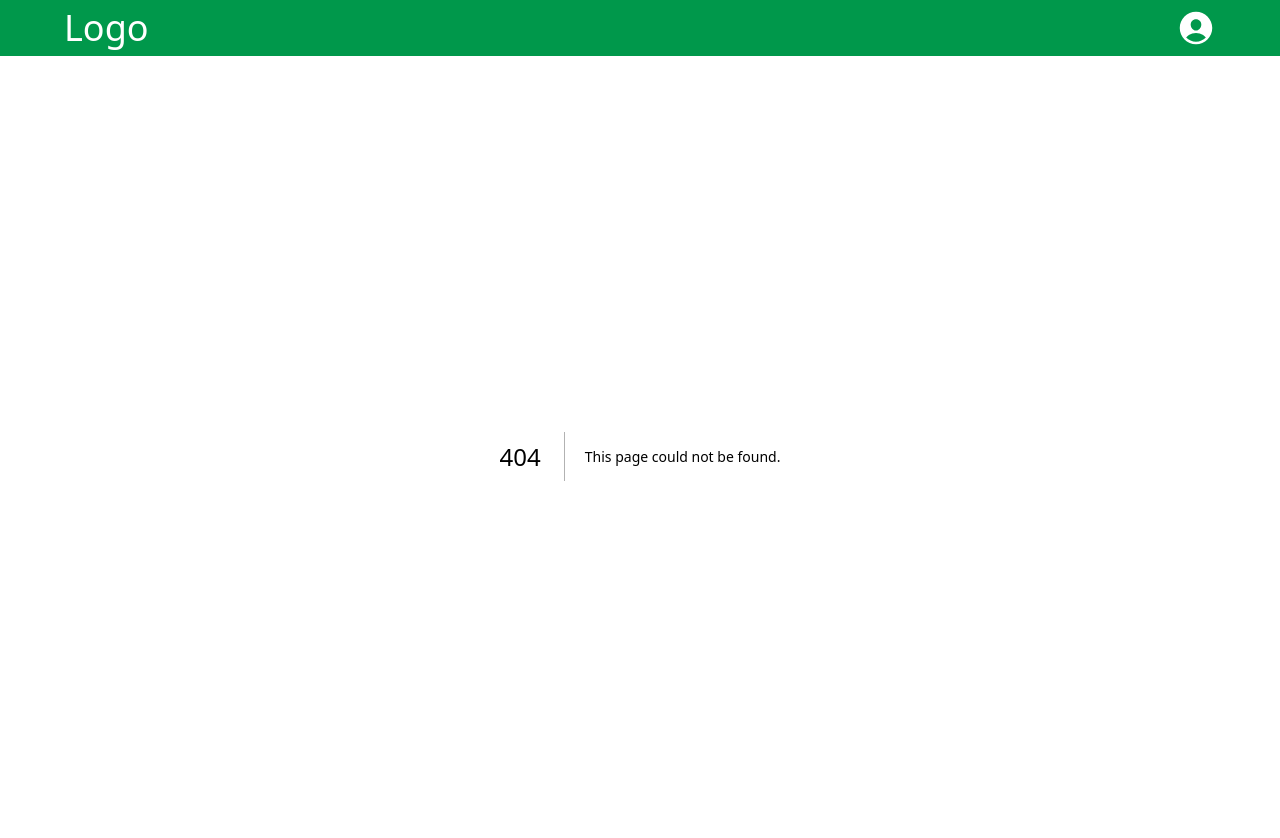
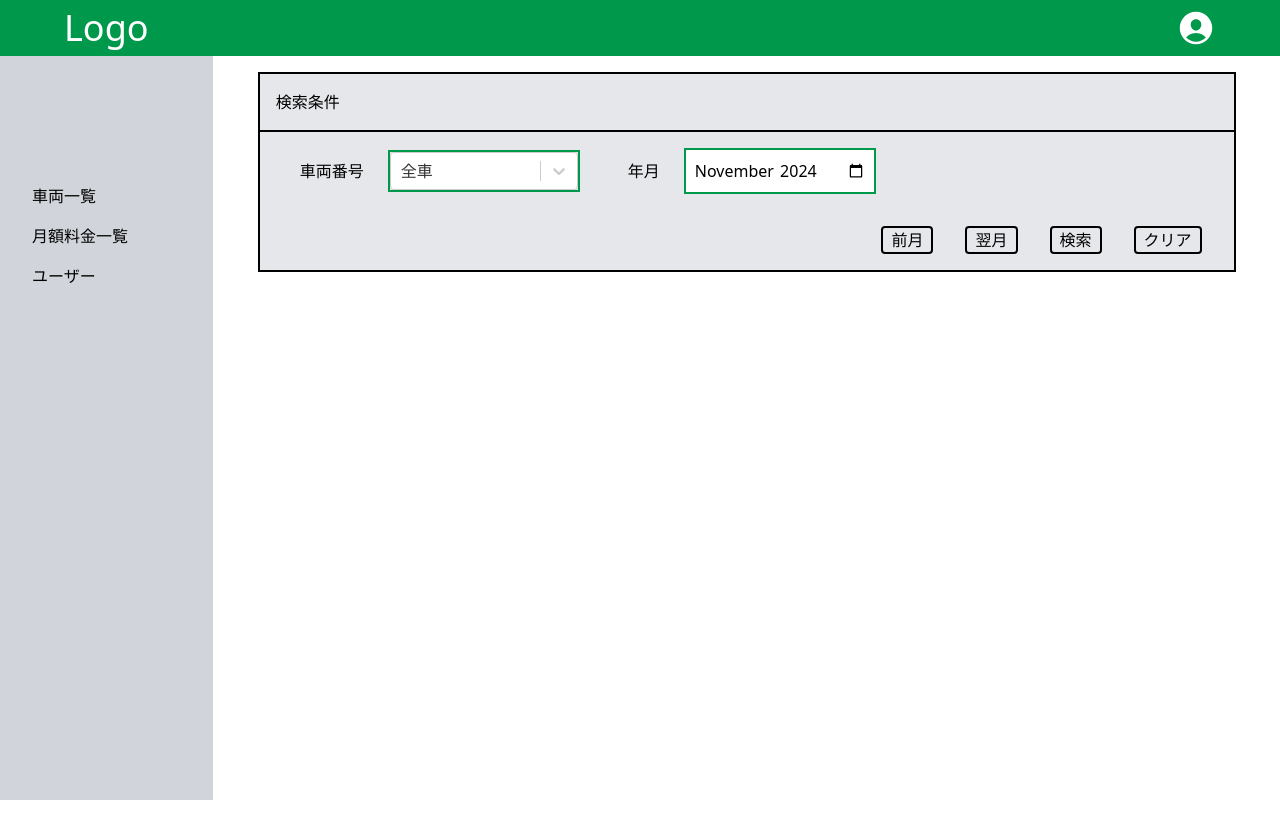
Before and after one commit to imaimai1997/fleet-managiment-app, a Next.js app: page /feelist in a window 1280 px wide. Before the commit this address had no page. Shown: the top 838 px of the page. After the commit the page ends 800 px from the top, so only its background shows below. Built offline with nearby package versions, Linux system fonts and the light colour scheme.

Commit message:
[FE]料金一覧検索ボックスの作成 (#45)
* react-selectを導入

* labelデータの追加

* 検索ボックスの作成

* リンクの追加

```diff
--- /dev/null
+++ b/components/FeeSearch/index.tsx
@@ -0,0 +1,106 @@
+"use client";
+import React from "react";
+import { useState } from "react";
+import Select, { SingleValue } from "react-select";
+import { CarSelect } from "../../type/CarSelect";
+
+type Props = {
+  carData: CarSelect[];
+};
+
+const FeeSearch = ({ carData }: Props) => {
+  const [currentMonth, setCurrentMonth] = useState(() => {
+    const now = new Date();
+    const year = now.getFullYear();
+    const month = String(now.getMonth() + 1).padStart(2, "0");
+    return `${year}-${month}`;
+  });
+
+  const allCarObject = {
+    id: "0",
+    label: "全車",
+  };
+
+  const options = [allCarObject, ...carData];
+  const [selectedValue, setSelectedValue] = useState<CarSelect | null>(
+    options[0]
+  );
+
+  const handlePreviousMonth = () => {
+    const [year, month] = currentMonth.split("-").map(Number);
+    const date = new Date(year, month - 1, 1);
+    date.setMonth(date.getMonth() - 1);
+    const newYear = date.getFullYear();
+    const newMonth = String(date.getMonth() + 1).padStart(2, "0");
+    setCurrentMonth(`${newYear}-${newMonth}`);
+  };
+
+  const handleNextMonth = () => {
+    const [year, month] = currentMonth.split("-").map(Number);
+    const date = new Date(year, month + 1, 1);
+    date.setMonth(date.getMonth() - 1);
+    const newYear = date.getFullYear();
+    const newMonth = String(date.getMonth() + 1).padStart(2, "0");
+    setCurrentMonth(`${newYear}-${newMonth}`);
+  };
+  const handleSelectChange = (selected: SingleValue<CarSelect>) => {
+    setSelectedValue(selected || null);
+  };
+
+  const handleMonthChange = (e: React.ChangeEvent<HTMLInputElement>) => {
+    const selectedMonth = e.target.value;
+    setCurrentMonth(selectedMonth);
+  };
+  const handleClearSearch = () => {
+    const now = new Date();
+    const year = now.getFullYear();
+    const month = String(now.getMonth() + 1).padStart(2, "0");
+    setCurrentMonth(`${year}-${month}`);
+    setSelectedValue(options[0]);
+  };
+
+  return (
+    <>
+      <div className="w-11/12 bg-gray-200 m-4 mx-auto border-2 border-black">
+        <p className="border-b-2 border-black p-4">検索条件</p>
+
+        <div className="p-4 flex items-center">
+          <label className="mx-6">車両番号</label>
+          <Select
+            instanceId="search-select-box"
+            value={selectedValue}
+            options={options}
+            getOptionValue={(option) => option["id"]}
+            onChange={handleSelectChange}
+            theme={(theme) => ({
+              ...theme,
+              colors: {
+                ...theme.colors,
+                primary25: "#C6F6D5", // オプションホバー時の背景色
+                primary: "#38A169", // 選択時のボーダー色やアクティブなハイライト
+                primary50: "#68D391", // 部分的なハイライト色
+              },
+            })}
+            className="w-48 border-2 border-primary-700"
+          />
+
+          <label className="ml-12">年月</label>
+          <input
+            type="month"
+            value={currentMonth}
+            onChange={handleMonthChange}
+            className="w-48 border-2 border-primary-700 mx-6 p-2"
+          />
+        </div>
+        <div className="flex justify-end p-4 [&>button]:border [&>button]:border-2 [&>button]:border-black [&>button]:px-2 [&>button]:mx-4 [&>button]:rounded">
+          <button onClick={handlePreviousMonth}>前月</button>
+          <button onClick={handleNextMonth}>翌月</button>
+          <button>検索</button>
+          <button onClick={handleClearSearch}>クリア</button>
+        </div>
+      </div>
+    </>
+  );
+};
+
+export default FeeSearch;
--- a/components/Sidebar/index.tsx
+++ b/components/Sidebar/index.tsx
@@ -9,9 +9,11 @@ const Sidebar = () => {
           <li className="mb-4 hover:before:inline-block hover:before:bg-primary-700 hover:before:w-2 hover:before:h-4 hover:before:mr-2 hover:before:align-middle">
             車両一覧
           </li>
-          <li className="mb-4 hover:before:inline-block hover:before:bg-primary-700 hover:before:w-2 hover:before:h-4 hover:before:mr-2 hover:before:align-middle">
-            月額料金一覧
-          </li>
+          <Link href="/feelist">
+            <li className="mb-4 hover:before:inline-block hover:before:bg-primary-700 hover:before:w-2 hover:before:h-4 hover:before:mr-2 hover:before:align-middle">
+              月額料金一覧
+            </li>
+          </Link>
           <Link href="/userlist">
             <li className="hover:before:inline-block hover:before:bg-primary-700 hover:before:w-2 hover:before:h-4 hover:before:mr-2 hover:before:align-middle">
               ユーザー
--- a/package.json
+++ b/package.json
@@ -13,7 +13,8 @@
     "next": "^15.0.3",
     "react": "^18.3.1",
     "react-dom": "^18.3.1",
-    "react-icons": "^5.3.0"
+    "react-icons": "^5.3.0",
+    "react-select": "^5.8.3"
   },
   "devDependencies": {
     "@types/node": "^20",
--- a/public/testdata/cardata.json
+++ b/public/testdata/cardata.json
@@ -1,6 +1,7 @@
 [
   {
     "id": "あ4444",
+    "label":"あ4444",
     "car_type": "AD",
     "employee": {
       "id": "1",
@@ -41,6 +42,7 @@
   },
   {
     "id": "い4444",
+    "label":"い4444",
     "car_type": "AD",
     "employee": {
       "id": "2",
@@ -78,6 +80,7 @@
   },
   {
     "id": "う4444",
+    "label":"う4444",
     "car_type": "AD",
     "employee": {
       "id": "3",
@@ -115,6 +118,7 @@
   },
   {
     "id": "え4444",
+    "label":"え4444",
     "car_type": "AD",
     "employee": {
       "id": "2",
@@ -152,6 +156,7 @@
   },
   {
     "id": "お4444",
+    "label":"お4444",
     "car_type": "AD",
     "employee": {
       "id": "3",
@@ -189,6 +194,7 @@
   },
   {
     "id": "か4444",
+    "label":"か4444",
     "car_type": "AD",
     "employee": {
       "id": "2",
@@ -226,6 +232,7 @@
   },
   {
     "id": "き4444",
+    "label":"き4444",
     "car_type": "AD",
     "employee": {
       "id": "3",
@@ -263,6 +270,7 @@
   },
   {
     "id": "ぬ4444",
+    "label":"ぬ4444",
     "car_type": "AD",
     "employee": {
       "id": "2",
@@ -300,6 +308,7 @@
   },
   {
     "id": "く4444",
+    "label":"く4444",
     "car_type": "AD",
     "employee": {
       "id": "3",
@@ -336,6 +345,7 @@
     "updated_at": "2024-11-17"
   },{
     "id": "け4444",
+    "label":"け4444",
     "car_type": "AD",
     "employee": {
       "id": "2",
@@ -373,6 +383,7 @@
   },
   {
     "id": "こ4444",
+    "label":"こ4444",
     "car_type": "AD",
     "employee": {
       "id": "3",
@@ -409,6 +420,7 @@
     "updated_at": "2024-11-17"
   },{
     "id": "ほ4444",
+    "label":"ほ4444",
     "car_type": "AD",
     "employee": {
       "id": "2",
@@ -446,6 +458,7 @@
   },
   {
     "id": "さ4444",
+    "label":"さ4444",
     "car_type": "AD",
     "employee": {
       "id": "3",
@@ -482,6 +495,7 @@
     "updated_at": "2024-11-17"
   },{
     "id": "ら4444",
+    "label":"ら4444",
     "car_type": "AD",
     "employee": {
       "id": "2",
@@ -519,6 +533,7 @@
   },
   {
     "id": "し4444",
+    "label":"し4444",
     "car_type": "AD",
     "employee": {
       "id": "3",
@@ -555,6 +570,7 @@
     "updated_at": "2024-11-17"
   },{
     "id": "ね4444",
+    "label":"ね4444",
     "car_type": "AD",
     "employee": {
       "id": "2",
@@ -592,6 +608,7 @@
   },
   {
     "id": "す4444",
+    "label":"す4444",
     "car_type": "AD",
     "employee": {
       "id": "3",
@@ -628,6 +645,7 @@
     "updated_at": "2024-11-17"
   },{
     "id": "せ4444",
+    "label":"せ4444",
     "car_type": "AD",
     "employee": {
       "id": "2",
@@ -665,6 +683,7 @@
   },
   {
     "id": "そ4444",
+    "label":"そ4444",
     "car_type": "AD",
     "employee": {
       "id": "3",
@@ -701,6 +720,7 @@
     "updated_at": "2024-11-17"
   },{
     "id": "た4444",
+    "label":"た4444",
     "car_type": "AD",
     "employee": {
       "id": "2",
@@ -738,6 +758,7 @@
   },
   {
     "id": "ち4444",
+    "label":"ち4444",
     "car_type": "AD",
     "employee": {
       "id": "3",
@@ -774,6 +795,7 @@
     "updated_at": "2024-11-17"
   },{
     "id": "ぽ4444",
+    "label":"ほ4444",
     "car_type": "AD",
     "employee": {
       "id": "2",
@@ -811,6 +833,7 @@
   },
   {
     "id": "つ4444",
+    "label":"つ4444",
     "car_type": "AD",
     "employee": {
       "id": "3",
@@ -847,6 +870,7 @@
     "updated_at": "2024-11-17"
   },{
     "id": "て4444",
+    "label":"て4444",
     "car_type": "AD",
     "employee": {
       "id": "2",
@@ -884,6 +908,7 @@
   },
   {
     "id": "と4444",
+    "label":"と4444",
     "car_type": "AD",
     "employee": {
       "id": "3",
--- /dev/null
+++ b/src/app/(dashboard)/feelist/page.tsx
@@ -0,0 +1,11 @@
+import React from "react";
+import FeeSearch from "../../../../components/FeeSearch";
+
+const FeeListPage = async () => {
+  const res = await fetch("http://localhost:3000/testdata/cardata.json");
+  const data = await res.json();
+
+  return <FeeSearch carData={data} />;
+};
+
+export default FeeListPage;
--- a/type/CarData.ts
+++ b/type/CarData.ts
@@ -1,5 +1,6 @@
 export type CarData ={
  id: string;
+ label:string;
       car_type: string;
       employee: {
         id: number;
--- /dev/null
+++ b/type/CarSelect.ts
@@ -0,0 +1,4 @@
+export type CarSelect ={
+  id: string;
+  label:string;
+ }
```
Also changed, not shown: 1 other file (tests, documents, lock files or other folders).
